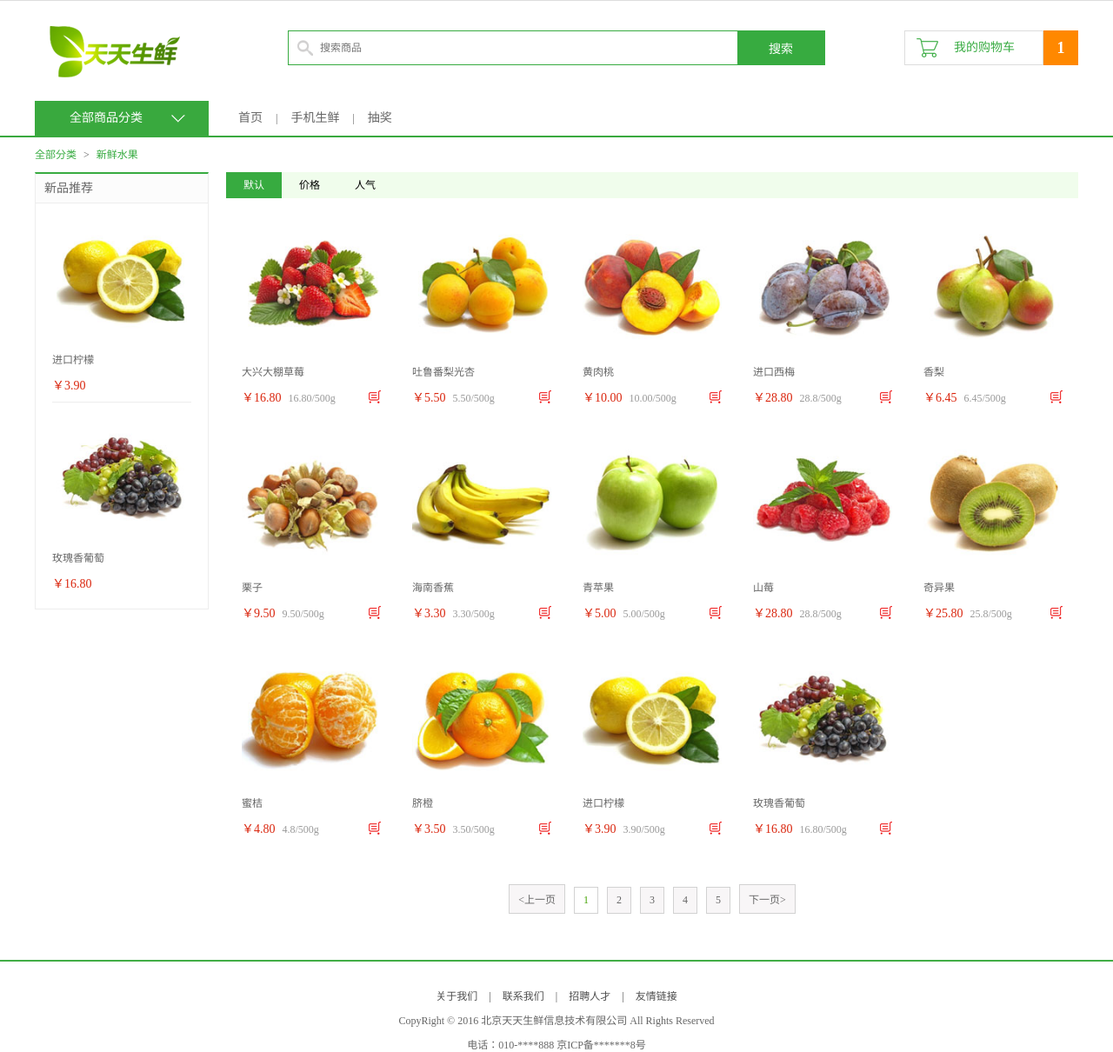
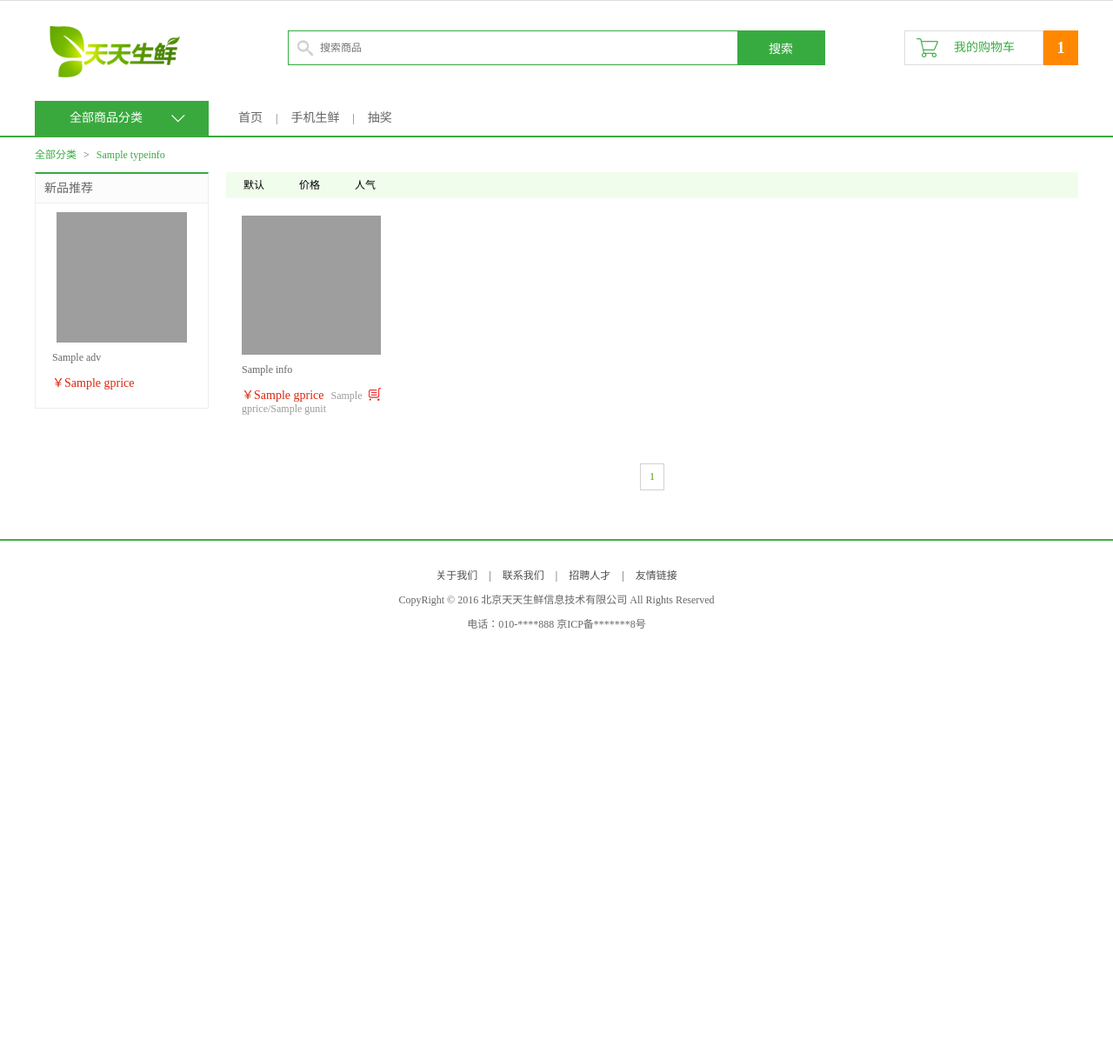
Before and after one commit to dancingsnow/freshProject, a Django app: template freshProject/templates/df_goods/list.html in a window 1280 px wide. Shown: the part 29-1239 px from the top of the page at 87% size. After the commit the page ends 752 px from the top, so only its background shows below. Run offline with Django 3.2, Linux system fonts and the light colour scheme; tables that the repository leaves empty hold one stand-in row (values such as "Sample post"); the template is opened without the code that fills it: values that come from a table or form of the project are taken from there, most other values are stand-ins (such as "Sample title", 1, 10 or a date in 2020); grey boxes are pictures that could not be loaded.

Commit message:
商品模块 -界面显示效果done，商品链接done

```diff
--- a/freshProject/df_goods/urls.py
+++ b/freshProject/df_goods/urls.py
@@ -2,9 +2,10 @@
 from django.conf.urls import url
 import views
 urlpatterns = [
+    url(r'^no_setting/$',views.noSetting),
     url(r'^$|^index/$',views.index),
-    url(r'^list/$',views.list),
-    url(r'^detail/(\w+\d+)/$', views.detail), # 商品细节
+    url(r'^list/(\d+)_(\d+)_(\d+)/$',views.list), # 商品列表!!!!!!!!!!!!!!!!!!
+    url(r'^detail/(\d+)_(\d+)/$', views.detail), # 商品细节
     url(r'^adv/(\d+)/$',views.adv_link),  # 广告位置
 
 ]
--- a/freshProject/static/css/main.css
+++ b/freshProject/static/css/main.css
@@ -163,6 +163,7 @@ html,body{height:100%}
 .breadcrumb a{line-height:40px;color:#37ab40}
 .breadcrumb a:hover{color:#ff8800}
 .breadcrumb span{line-height:40px;color:#666;padding:0 5px;}
+#a1:hover{color: #37ab40}      /* 单独设置了商品详情四个字的hover事件*/
 
 
 .main_wrap{width:1200px;margin:0 auto;}
@@ -222,7 +223,7 @@ html,body{height:100%}
 .pagenation{height:32px;text-align:center;font-size:0;margin:30px auto;}
 .pagenation a{display:inline-block;border:1px solid #d2d2d2;background-color:#f8f6f7;font-size:12px;padding:7px 10px;color:#666;margin:5px}
 
-.pagenation .active{background-color:#fff;color:#43a200}
+.pagenation .active{background-color:#fff;color:#43a200;}
 
 
 /* 商品详情样式 */
@@ -254,8 +255,16 @@ html,body{height:100%}
 .goods_num .remain_num{
 	width: 200px;
     height: 52px;
-    line-height: 52px;
     margin-left: 50px;
+}
+.goods_num .remain_num2{
+	margin-top: 17px;
+}
+.goods_num .remain_num3{
+	display: none;
+	color: red;
+	font-weight: bold;
+	margin-left: -40px;
 }
 
 
--- a/freshProject/templates/df_goods/base.html
+++ b/freshProject/templates/df_goods/base.html
@@ -10,7 +10,7 @@
 	<script type="text/javascript" src="/static/js/jquery-ui.min.js"></script>
 	<script type="text/javascript" src="/static/js/slide.js"></script>
     <script type="text/javascript">
-        // 为了不跟用户模块混淆，这里单独引入。
+        // 为了不跟用户模块混淆，这里单独引入。显示用户登陆状态，还是未登录状态。
         $(function () {
             function login_page() {
                 var a = {{loadin}};
@@ -27,6 +27,11 @@
             login_page()
         })
     </script>
+	{% block head %}
+
+<!--头部添加预留空间   -->
+
+	{% endblock head %}
 </head>
 <body>
 	<div class="header_con">
@@ -39,17 +44,17 @@
 					<a href="/user/login_out/"><b>退出</b></a>
 				</div>
 				<div class="login_btn fl">
-					<a href="login.html">登录</a>
+					<a href="/user/login/">登录</a>
 					<span>|</span>
-					<a href="register.html">注册</a>
+					<a href="/user/register/">注册</a>
 				</div>
 				<div class="user_link fl">
 					<span>|</span>
-					<a href="user_center_info.html">用户中心</a>
+					<a href="/user/user_center_info/">用户中心</a>
 					<span>|</span>
-					<a href="cart.html">我的购物车</a>
+					<a href="/user/cart/">我的购物车</a>
 					<span>|</span>
-					<a href="user_center_order.html">我的订单</a>
+					<a href="/user/user_center_order/">我的订单</a>
 				</div>
 			</div>
 		</div>
@@ -73,13 +78,13 @@
 {% endblock middle_body %}
 	<div class="footer">
 		<div class="foot_link">
-			<a href="#">关于我们</a>
+			<a href="/no_setting/">关于我们</a>
 			<span>|</span>
-			<a href="#">联系我们</a>
+			<a href="/no_setting/">联系我们</a>
 			<span>|</span>
-			<a href="#">招聘人才</a>
+			<a href="/no_setting/">招聘人才</a>
 			<span>|</span>
-			<a href="#">友情链接</a>
+			<a href="/no_setting/">友情链接</a>
 		</div>
 		<p>CopyRight © 2016 北京天天生鲜信息技术有限公司 All Rights Reserved</p>
 		<p>电话：010-****888    京ICP备*******8号</p>
--- /dev/null
+++ b/freshProject/templates/df_goods/base_list_detail.html
@@ -0,0 +1,67 @@
+{% extends 'df_goods/base.html' %}
+
+{% block middle_body %}
+	<div class="navbar_con">
+		<div class="navbar clearfix">
+			<div class="subnav_con fl">
+				<h1>全部商品分类</h1>
+				<span></span>
+				<ul class="subnav">
+					<li><a href="/list/1_1_1/" class="fruit">新鲜水果</a></li>
+					<li><a href="/list/2_1_1/" class="seafood">海鲜水产</a></li>
+					<li><a href="/list/3_1_1/" class="meet">猪牛羊肉</a></li>
+					<li><a href="/list/4_1_1/" class="egg">禽类蛋品</a></li>
+					<li><a href="/list/5_1_1/" class="vegetables">新鲜蔬菜</a></li>
+					<li><a href="/list/6_1_1/" class="ice">速冻食品</a></li>
+				</ul>
+			</div>
+			<ul class="navlist fl">
+				<li><a href="/">首页</a></li>
+				<li class="interval">|</li>
+				<li><a href="/no_setting/">手机生鲜</a></li>
+				<li class="interval">|</li>
+				<li><a href="/no_setting/">抽奖</a></li>
+			</ul>
+		</div>
+	</div>
+
+	<div class="breadcrumb">
+		<a href="/">全部分类</a>
+		<span>></span>
+		<a href="/list/{{type.id}}_1_1/">{{type.ttitle}}</a>  <!--全部分类的下肢链接-->
+        {% if link == 'detail' %}
+            <span>></span>
+		    <a id="a1">商品详情</a>  <!--id='1'设置了他自己hover不改变-->
+        {% endif %}
+	</div>
+{% block top_little_boddy %}
+
+
+<!--detail专有的商品详情的内容-->
+
+{% endblock top_little_boddy %}
+
+
+	<div class="main_wrap clearfix">
+		<div class="l_wrap fl clearfix">
+			<div class="new_goods">
+				<h3>新品推荐</h3>
+				<ul>
+					<!--新品推荐-->
+					{% for adv in goods_adv %}
+                        <li>
+                            <a href="/detail/{{adv.gtype.id}}_{{adv.id}}/"><img src="/static/media/{{adv.gpic}}"></a>
+                            <h4><a href="/detail/{{adv.gtype.id}}_{{adv.id}}/">{{adv.gtitle}}</a></h4>
+                            <div class="prize">￥{{adv.gprice}}</div>
+                        </li>
+					{% endfor %}
+				</ul>
+			</div>
+		</div>
+        {% block little_boddy %}
+
+         <!--body中的一段，为了list和detail的不相同的部分   -->
+
+        {% endblock little_boddy %}
+	</div>
+{% endblock middle_body %}
--- a/freshProject/templates/df_goods/list.html
+++ b/freshProject/templates/df_goods/list.html
@@ -1,209 +1,69 @@
-{% extends 'df_goods/base.html' %}
+{% extends 'df_goods/base_list_detail.html' %}
 
-{% block middle_body %}
-	<div class="navbar_con">
-		<div class="navbar clearfix">
-			<div class="subnav_con fl">
-				<h1>全部商品分类</h1>
-				<span></span>
-				<ul class="subnav">
-					<li><a href="#" class="fruit">新鲜水果</a></li>
-					<li><a href="#" class="seafood">海鲜水产</a></li>
-					<li><a href="#" class="meet">猪牛羊肉</a></li>
-					<li><a href="#" class="egg">禽类蛋品</a></li>
-					<li><a href="#" class="vegetables">新鲜蔬菜</a></li>
-					<li><a href="#" class="ice">速冻食品</a></li>
-				</ul>
+
+
+
+{% block little_boddy %}
+<!--还可以把DTL语言完全写到标签内!!!!!!!!!!!!!!!!!!!!!!========!!!!!!!!!!-->
+		<!--sort分类排序方式，点击其中一种排排序方式后，都默认打开展示第一页-->
+		<div class="r_wrap fr clearfix">
+			<div class="sort_bar">
+				<a href="/list/{{type.id}}_1_1/"
+				   {% if sort_num == '1' %}
+				   		class="active"
+				   {% endif %}
+				>默认</a>
+				<a href="/list/{{type.id}}_2_1/"
+					{% if sort_num == '2' %}
+				   		class="active"
+				    {% endif %}
+				>价格</a>
+				<a href="/list/{{type.id}}_3_1/"
+					{% if sort_num == '3' %}
+				   		class="active"
+				    {% endif %}
+				>人气</a>
 			</div>
-			<ul class="navlist fl">
-				<li><a href="">首页</a></li>
-				<li class="interval">|</li>
-				<li><a href="">手机生鲜</a></li>
-				<li class="interval">|</li>
-				<li><a href="">抽奖</a></li>
+<!--=============数据展示!!!!!!!!!!!!!!!!====================-->
+			<ul class="goods_type_list clearfix">
+				<!--遍历当前页，通过page对象得到的数据 -->
+				{% for info in page %}
+					<li>			<!--根据商品所属类别的id和自己的id得到对应详情页。-->
+						<a href="/detail/{{info.gtype.id}}_{{info.id}}/"><img src="/static/media/{{info.gpic}}"></a>
+						<h4><a href="detail.html">{{info.gtitle}}</a></h4>
+						<div class="operate">
+							<span class="prize">￥{{info.gprice}}</span>
+							<span class="unit">{{info.gprice}}/{{info.gunit}}</span>
+							<a href="#" class="add_goods" title="加入购物车"></a>
+						</div>
+					</li>
+				{% endfor %}
+
 			</ul>
-		</div>
-	</div>
 
-	<div class="breadcrumb">
-		<a href="#">全部分类</a>
-		<span>></span>
-		<a href="#">新鲜水果</a>
-	</div>
+			<!--分页-->
+			<div class="pagenation">
+											<!--在python语句中方法执行，一定加（），
+											在DTL中，不能加，不然会报错
+											“Could not parse the remainder: '()' from 'page.previous_page_number()'”-->
+				{% if page.has_previous %}
+					<a href="/list/{{type.id}}_{{sort_num}}_{{page.previous_page_number}}/"><上一页</a>
+				{% endif %}
 
-	<div class="main_wrap clearfix">
-		<div class="l_wrap fl clearfix">
-			<div class="new_goods">
-				<h3>新品推荐</h3>
-				<ul>
-					<li>
-						<a href="#"><img src="/static/images/goods/goods001.jpg"></a>
-						<h4><a href="#">进口柠檬</a></h4>
-						<div class="prize">￥3.90</div>
-					</li>
-					<li>
-						<a href="#"><img src="/static/images/goods/goods002.jpg"></a>
-						<h4><a href="#">玫瑰香葡萄</a></h4>
-						<div class="prize">￥16.80</div>
-					</li>
-				</ul>
+				{% for pindex in p.page_range %}
+					{% if pindex == page.number %}
+						<a class="active">{{pindex}}</a>   <!--把herf属性去掉，界面图标便无法点击-->
+					{% else %}
+						<a href="/list/{{type.id}}_{{sort_num}}_{{pindex}}/">{{pindex}}</a>
+					{% endif %}
+				{% endfor %}
+
+				{% if page.has_next %}
+					<a href="/list/{{type.id}}_{{sort_num}}_{{page.next_page_number}}/">下一页></a>
+				{% endif %}
+
 			</div>
 		</div>
 
-		<div class="r_wrap fr clearfix">
-			<div class="sort_bar">
-				<a href="#" class="active">默认</a>
-				<a href="#">价格</a>
-				<a href="#">人气</a>
-			</div>
 
-			<ul class="goods_type_list clearfix">
-				<li>
-					<a href="detail.html"><img src="/static/images/goods/goods003.jpg"></a>
-					<h4><a href="detail.html">大兴大棚草莓</a></h4>
-					<div class="operate">
-						<span class="prize">￥16.80</span>
-						<span class="unit">16.80/500g</span>
-						<a href="#" class="add_goods" title="加入购物车"></a>
-					</div>
-				</li>
-
-				<li>
-					<a href="#"><img src="/static/images/goods/goods004.jpg"></a>
-					<h4><a href="#">吐鲁番梨光杏</a></h4>
-					<div class="operate">
-						<span class="prize">￥5.50</span>
-						<span class="unit">5.50/500g</span>
-						<a href="#" class="add_goods" title="加入购物车"></a>
-					</div>
-				</li>
-
-				<li>
-					<a href="#"><img src="/static/images/goods/goods005.jpg"></a>
-					<h4><a href="#">黄肉桃</a></h4>
-					<div class="operate">
-						<span class="prize">￥10.00</span>
-						<span class="unit">10.00/500g</span>
-						<a href="#" class="add_goods" title="加入购物车"></a>
-					</div>
-				</li>
-
-				<li>
-					<a href="#"><img src="/static/images/goods/goods006.jpg"></a>
-					<h4><a href="#">进口西梅</a></h4>
-					<div class="operate">
-						<span class="prize">￥28.80</span>
-						<span class="unit">28.8/500g</span>
-						<a href="#" class="add_goods" title="加入购物车"></a>
-					</div>
-				</li>
-
-				<li>
-					<a href="#"><img src="/static/images/goods/goods007.jpg"></a>
-					<h4><a href="#">香梨</a></h4>
-					<div class="operate">
-						<span class="prize">￥6.45</span>
-						<span class="unit">6.45/500g</span>
-						<a href="#" class="add_goods" title="加入购物车"></a>
-					</div>
-				</li>
-
-				<li>
-					<a href="#"><img src="/static/images/goods/goods008.jpg"></a>
-					<h4><a href="#">栗子</a></h4>
-					<div class="operate">
-						<span class="prize">￥9.50</span>
-						<span class="unit">9.50/500g</span>
-						<a href="#" class="add_goods" title="加入购物车"></a>
-					</div>
-				</li>
-
-				<li>
-					<a href="#"><img src="/static/images/goods/goods009.jpg"></a>
-					<h4><a href="#">海南香蕉</a></h4>
-					<div class="operate">
-						<span class="prize">￥3.30</span>
-						<span class="unit">3.30/500g</span>
-						<a href="#" class="add_goods" title="加入购物车"></a>
-					</div>
-				</li>
-
-				<li>
-					<a href="#"><img src="/static/images/goods/goods010.jpg"></a>
-					<h4><a href="#">青苹果</a></h4>
-					<div class="operate">
-						<span class="prize">￥5.00</span>
-						<span class="unit">5.00/500g</span>
-						<a href="#" class="add_goods" title="加入购物车"></a>
-					</div>
-				</li>
-
-				<li>
-					<a href="#"><img src="/static/images/goods/goods011.jpg"></a>
-					<h4><a href="#">山莓</a></h4>
-					<div class="operate">
-						<span class="prize">￥28.80</span>
-						<span class="unit">28.8/500g</span>
-						<a href="#" class="add_goods" title="加入购物车"></a>
-					</div>
-				</li>
-
-				<li>
-					<a href="#"><img src="/static/images/goods/goods012.jpg"></a>
-					<h4><a href="#">奇异果</a></h4>
-					<div class="operate">
-						<span class="prize">￥25.80</span>
-						<span class="unit">25.8/500g</span>
-						<a href="#" class="add_goods" title="加入购物车"></a>
-					</div>
-				</li>
-				<li>
-					<a href="#"><img src="/static/images/goods/goods013.jpg"></a>
-					<h4><a href="#">蜜桔</a></h4>
-					<div class="operate">
-						<span class="prize">￥4.80</span>
-						<span class="unit">4.8/500g</span>
-						<a href="#" class="add_goods" title="加入购物车"></a>
-					</div>
-				</li>
-				<li>
-					<a href="#"><img src="/static/images/goods/goods014.jpg"></a>
-					<h4><a href="#">脐橙</a></h4>
-					<div class="operate">
-						<span class="prize">￥3.50</span>
-						<span class="unit">3.50/500g</span>
-						<a href="#" class="add_goods" title="加入购物车"></a>
-					</div>
-				</li>
-				<li>
-					<a href="#"><img src="/static/images/goods/goods001.jpg"></a>
-					<h4><a href="#">进口柠檬</a></h4>
-					<div class="operate">
-						<span class="prize">￥3.90</span>
-						<span class="unit">3.90/500g</span>
-						<a href="#" class="add_goods" title="加入购物车"></a>
-					</div>
-				</li>
-				<li>
-					<a href="#"><img src="/static/images/goods/goods002.jpg"></a>
-					<h4><a href="#">玫瑰香葡萄</a></h4>
-					<div class="operate">
-						<span class="prize">￥16.80</span>
-						<span class="unit">16.80/500g</span>
-						<a href="#" class="add_goods" title="加入购物车"></a>
-					</div>
-				</li>
-			</ul>
-
-			<div class="pagenation">
-				<a href="#"><上一页</a>
-				<a href="#" class="active">1</a>
-				<a href="#">2</a>
-				<a href="#">3</a>
-				<a href="#">4</a>
-				<a href="#">5</a>
-				<a href="#">下一页></a>
-			</div>
-		</div>
-	</div>
-{% endblock middle_body %}
+{% endblock little_boddy %}
```
Also changed, not shown: freshProject/df_goods/views.py (+40 -38 lines), freshProject/templates/df_goods/detail.html (+70 -74 lines), freshProject/templates/df_goods/index.html (+20 -14 lines).
